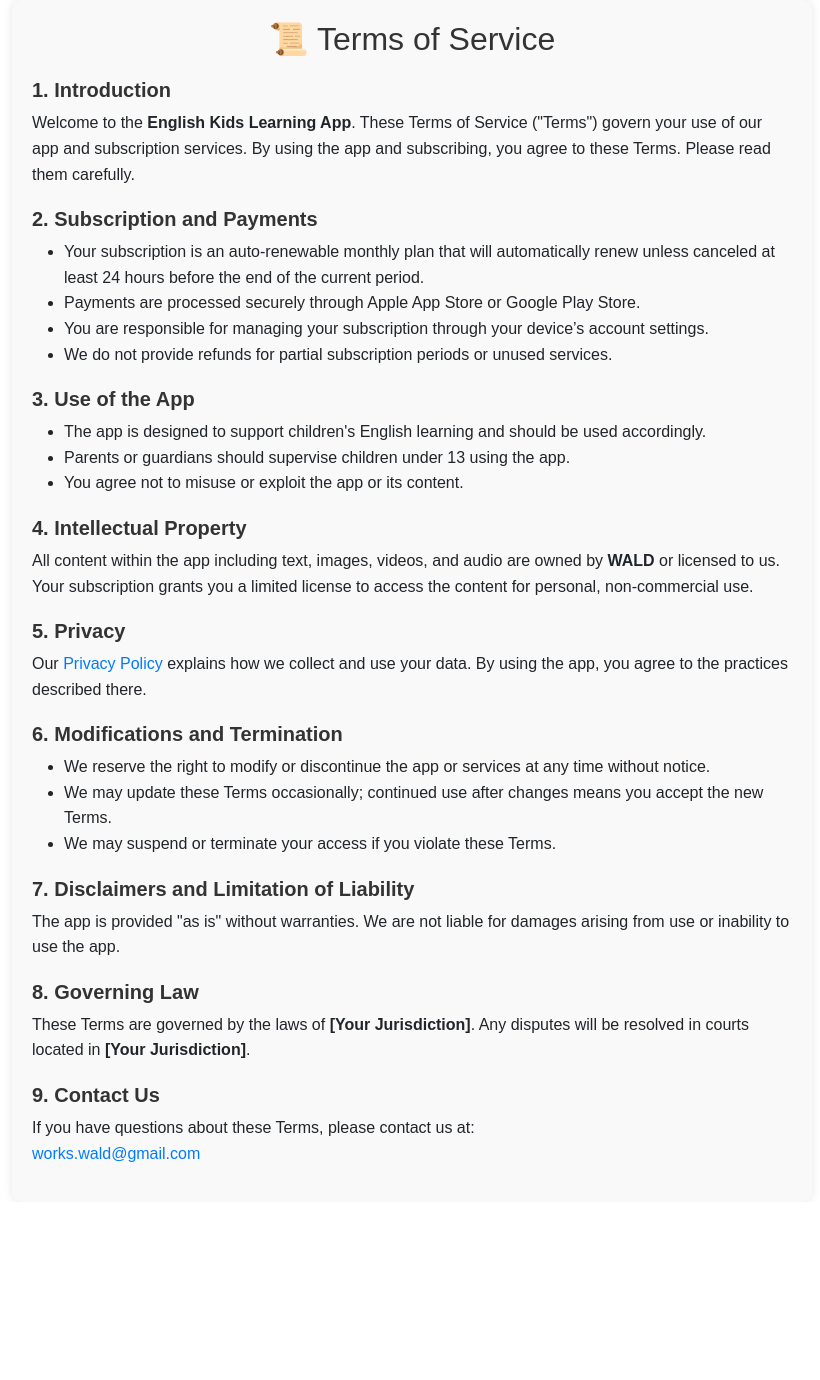
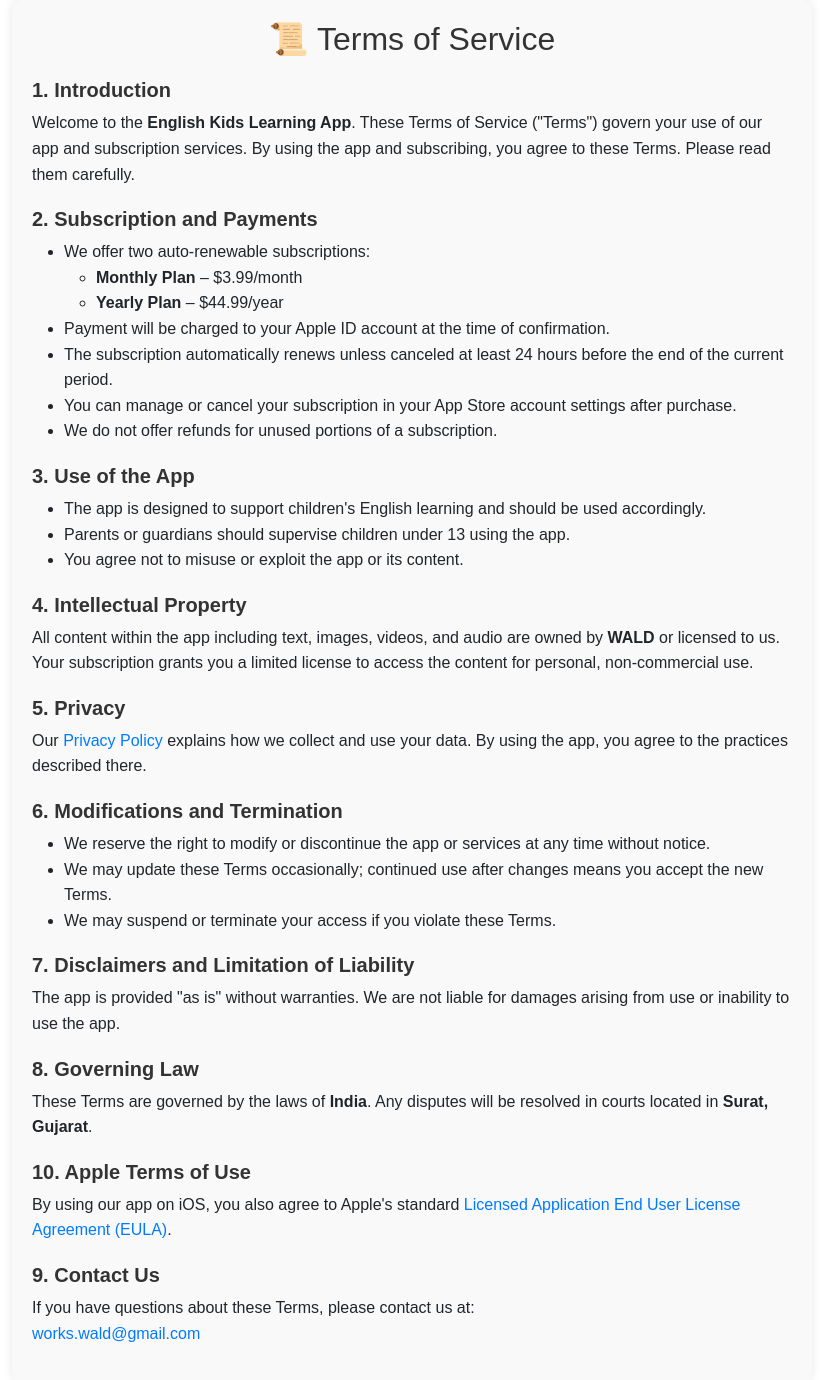
Before and after one commit to bhumithummar7/EnglishKidsLearningApp_Web, a React (Vite) app: page /terms-of-service in a window 1280 px wide. Shown: the whole page, without its empty margins (228-1048 px from the left). Before the commit the page ends 1202 px from the top, so only its background shows below. Built offline with nearby package versions, Linux system fonts and the light colour scheme.

Commit message:
- update policy

```diff
--- a/src/Pages/TermsOfService.jsx
+++ b/src/Pages/TermsOfService.jsx
@@ -11,12 +11,19 @@
       </p>
 
       <h2 style={styles.subHeading}>2. Subscription and Payments</h2>
-      <ul>
-        <li>Your subscription is an auto-renewable monthly plan that will automatically renew unless canceled at least 24 hours before the end of the current period.</li>
-        <li>Payments are processed securely through Apple App Store or Google Play Store.</li>
-        <li>You are responsible for managing your subscription through your device’s account settings.</li>
-        <li>We do not provide refunds for partial subscription periods or unused services.</li>
-      </ul>
+<ul>
+  <li>We offer two auto-renewable subscriptions:
+    <ul>
+      <li><strong>Monthly Plan</strong> – $3.99/month</li>
+      <li><strong>Yearly Plan</strong> – $44.99/year</li>
+    </ul>
+  </li>
+  <li>Payment will be charged to your Apple ID account at the time of confirmation.</li>
+  <li>The subscription automatically renews unless canceled at least 24 hours before the end of the current period.</li>
+  <li>You can manage or cancel your subscription in your App Store account settings after purchase.</li>
+  <li>We do not offer refunds for unused portions of a subscription.</li>
+</ul>
+
 
       <h2 style={styles.subHeading}>3. Use of the App</h2>
       <ul>
@@ -49,8 +56,13 @@
 
       <h2 style={styles.subHeading}>8. Governing Law</h2>
       <p>
-        These Terms are governed by the laws of <strong>[Your Jurisdiction]</strong>. Any disputes will be resolved in courts located in <strong>[Your Jurisdiction]</strong>.
-      </p>
+  These Terms are governed by the laws of <strong>India</strong>. Any disputes will be resolved in courts located in <strong>Surat, Gujarat</strong>.
+</p>
+<h2 style={styles.subHeading}>10. Apple Terms of Use</h2>
+<p>
+  By using our app on iOS, you also agree to Apple's standard <a href="https://www.apple.com/legal/internet-services/itunes/dev/stdeula/" target="_blank" rel="noopener noreferrer" style={{color: "#007BFF"}}>Licensed Application End User License Agreement (EULA)</a>.
+</p>
+
 
       <h2 style={styles.subHeading}>9. Contact Us</h2>
       <p>
```
